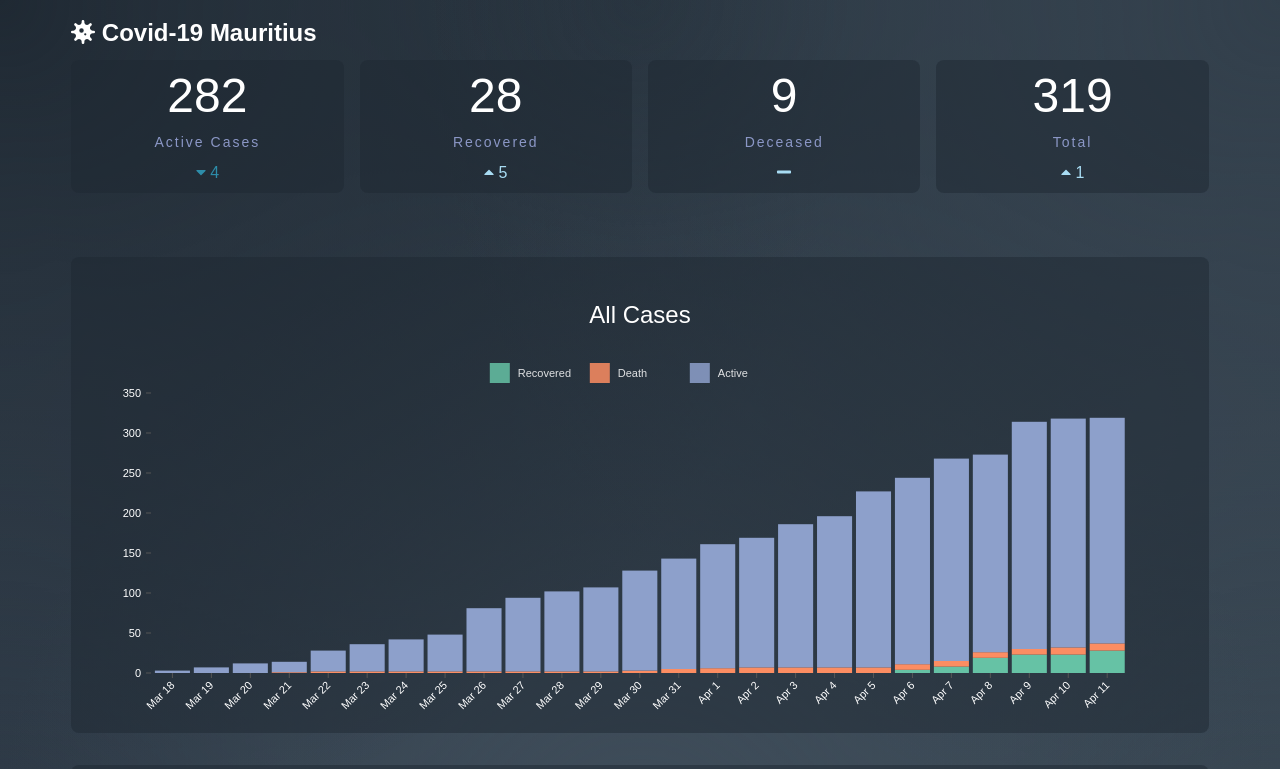
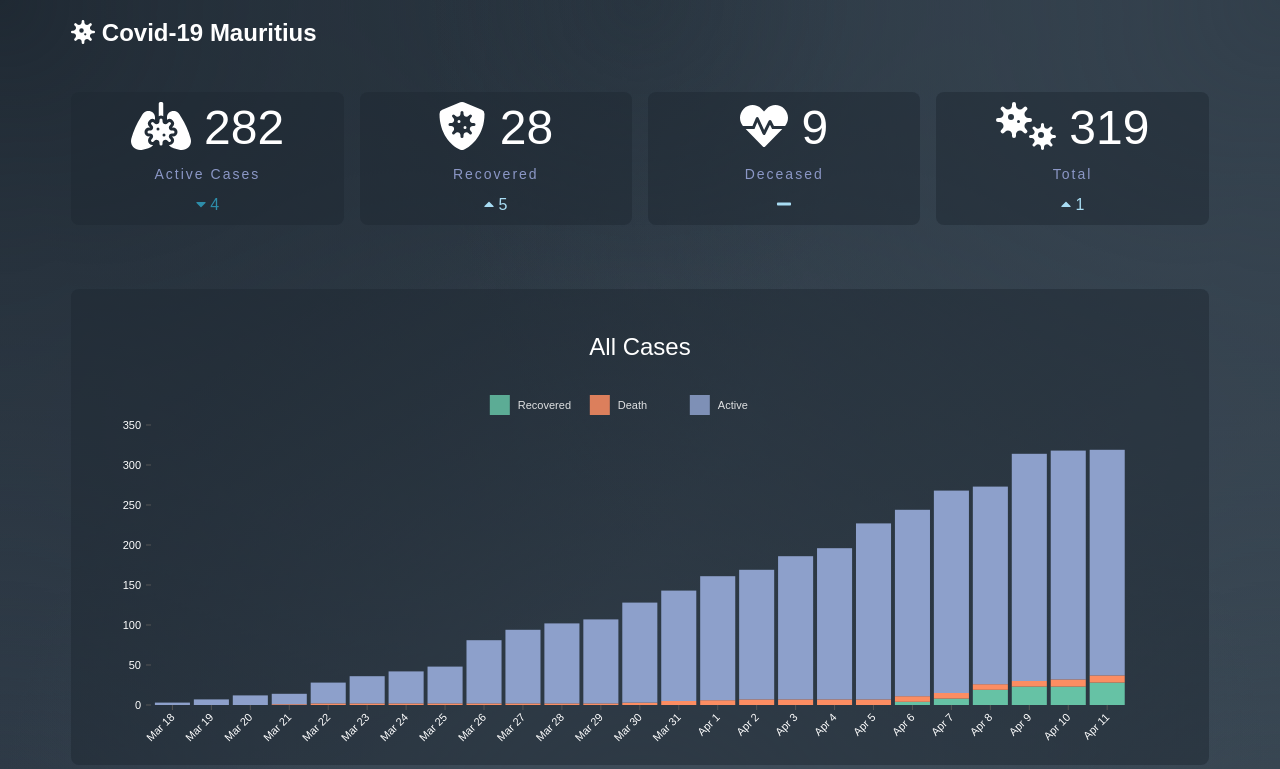
Before and after one commit to The-Macchiatos/covid-19-stats, a React (Create React App) app: page / in a window 1280 px wide. Shown: the top 769 px of the page. Built offline with nearby package versions, Linux system fonts and the light colour scheme.

Commit message:
New icons

```diff
--- a/src/App.js
+++ b/src/App.js
@@ -10,11 +10,20 @@ import Tiles from "./components/layout";
 import {cardData} from "./utils/processedData";
 
 import { library } from '@fortawesome/fontawesome-svg-core'
-import { faCaretUp, faCaretDown, faMinus, faVirus } from '@fortawesome/free-solid-svg-icons'
+import {
+    faCaretUp,
+    faCaretDown,
+    faMinus,
+    faVirus,
+    faViruses,
+    faHeartbeat,
+    faShieldVirus,
+    faLungsVirus,
+} from '@fortawesome/free-solid-svg-icons'
 
 import './style.css';
 
-library.add(faCaretUp, faCaretDown, faMinus, faVirus);
+library.add(faCaretUp, faCaretDown, faMinus, faVirus, faViruses, faHeartbeat, faShieldVirus, faLungsVirus);
 
 
 function App() {
--- a/src/components/MainContainer.js
+++ b/src/components/MainContainer.js
@@ -15,9 +15,10 @@ const MainContainer = ({children}) => {
       <Flex mb={2} pb='1' justifyContent='space-between'>
         <Box __css={{width: '100%'}}>
           <Heading
+              mb={4}
             fontSize={[2, 2, 4, 4]}
             color='white'>
-            <FontAwesomeIcon icon="virus"/> Covid-19 Mauritius
+            <FontAwesomeIcon icon="virus" size="1x"/> Covid-19 Mauritius
           </Heading>
          {/* <Text
             fontSize={[1, 2, 2, 2]}
--- a/src/components/StatsCards.js
+++ b/src/components/StatsCards.js
@@ -27,7 +27,7 @@ const CardBox = ({text, cases, cases_prev, ...props}) => {
       <Text
         fontSize={6}
         color='#FFFFFF'>
-        {cases}
+          <FontAwesomeIcon size="1x" icon={props.logo}/> {cases}
       </Text>
       <Text
         fontSize={1}
--- a/src/utils/processedData.js
+++ b/src/utils/processedData.js
@@ -5,25 +5,25 @@ const cardData = [
         name: 'Active Cases',
         cases: getDataForDay(1)['active'],
         cases_prev: getDataForDay(2)['active'],
-        logo: 'active'
+        logo: 'lungs-virus'
     },
     {
         name: 'Recovered',
         cases: getDataForDay(1)['recovered'],
         cases_prev: getDataForDay(2)['recovered'],
-        logo: 'recovered'
+        logo: 'shield-virus'
     },
     {
         name: 'Deceased',
         cases: getDataForDay(1)['death'],
         cases_prev: getDataForDay(2)['death'],
-        logo: 'deceased'
+        logo: 'heartbeat'
     },
     {
         name: 'Total',
         cases: getDataForDay(1)['total'],
         cases_prev: getDataForDay(2)['total'],
-        logo: 'people'
+        logo: 'viruses'
     }
 ];
 
```
